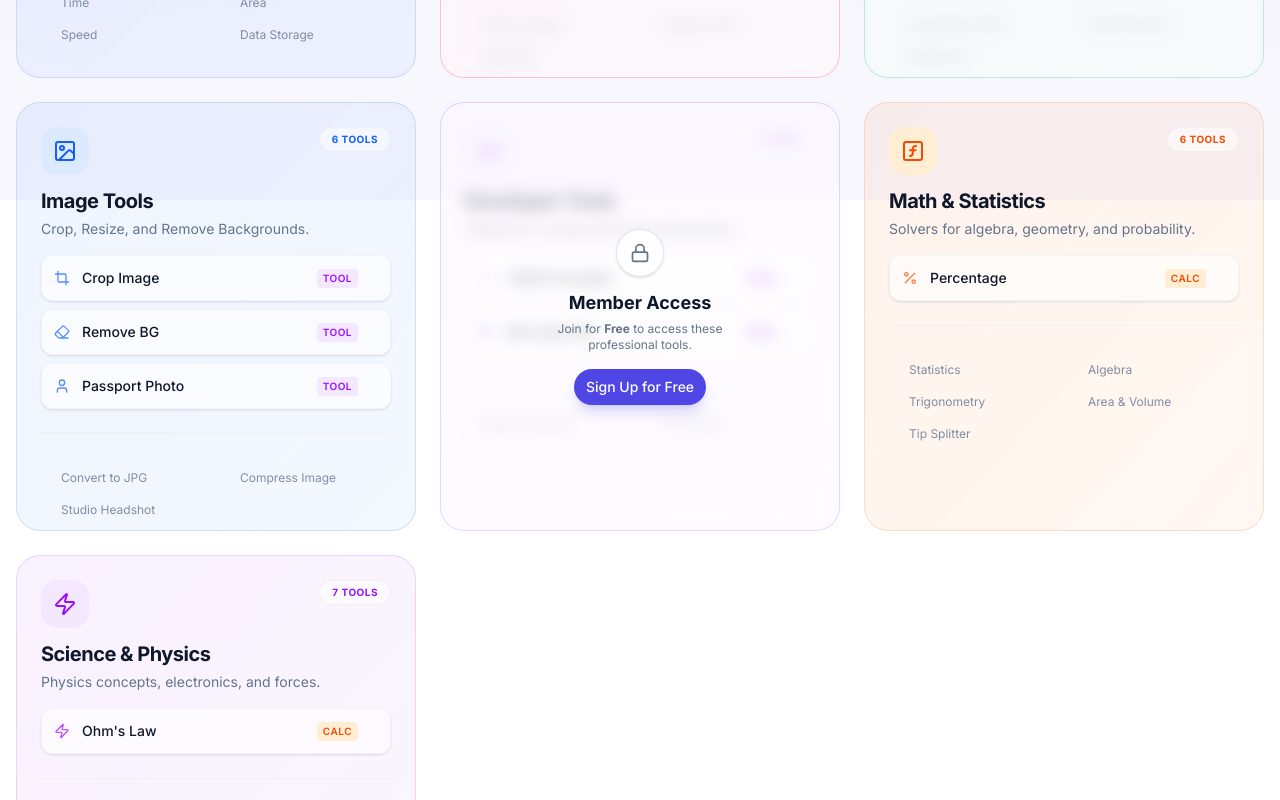
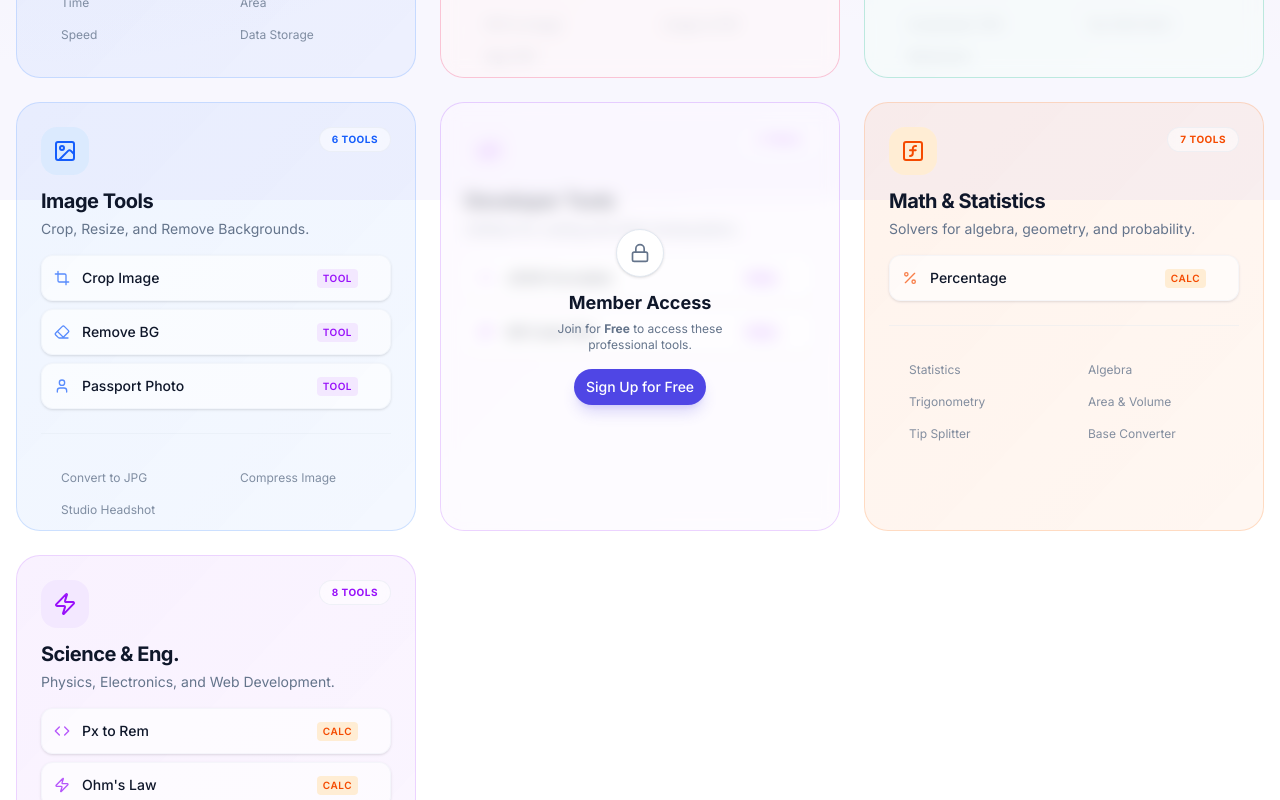
Before and after one commit to TanmayKnight/converter, a Next.js app: page / in a window 1280 px wide. Shown: the part 600-1400 px from the top of the page. Built offline with nearby package versions, Linux system fonts and the light colour scheme; no server answers.

Commit message:
Fix duplication in Developer Tools

```diff
--- a/src/app/page.tsx
+++ b/src/app/page.tsx
@@ -193,8 +193,6 @@ export default async function Home() {
             items={[
               { title: "JSON Formatter", href: "/tools/dev/json-formatter", icon: <Braces />, featured: true, type: 'tool' },
               { title: "QR Code Gen", href: "/tools/dev/qr-code", icon: <QrCode />, featured: true, type: 'tool' },
-              { title: "Base Converter", href: "/calculators/math/base", icon: <Binary />, type: 'tool' },
-              { title: "Px to Rem", href: "/calculators/technology/px-to-rem", icon: <Code />, type: 'calculator' },
             ]}
           />
 
@@ -211,16 +209,18 @@ export default async function Home() {
               { title: "Trigonometry", href: "/calculators/math/trigonometry", icon: <Triangle />, type: 'calculator' },
               { title: "Area & Volume", href: "/calculators/geometry/area", icon: <BoxSelect />, type: 'calculator' },
               { title: "Tip Splitter", href: "/calculators/math/tip", icon: <Banknote />, type: 'calculator' },
+              { title: "Base Converter", href: "/calculators/math/base", icon: <Binary />, type: 'tool' },
             ]}
           />
 
-          {/* 7. Science & Physics (Purple) - Niche */}
+          {/* 7. Science & Engineering (Purple) - Niche */}
           <BentoCard
-            title="Science & Physics"
-            description="Physics concepts, electronics, and forces."
+            title="Science & Eng."
+            description="Physics, Electronics, and Web Development."
             icon={<Zap />}
             colorTheme="purple"
             items={[
+              { title: "Px to Rem", href: "/calculators/technology/px-to-rem", icon: <Code />, featured: true, type: 'calculator' },
               { title: "Ohm's Law", href: "/calculators/physics/ohms-law", icon: <Zap />, featured: true, type: 'calculator' },
               getUnitItem('pressure'),
               getUnitItem('power'),
--- a/src/app/tools/dev/layout.tsx
+++ b/src/app/tools/dev/layout.tsx
@@ -47,10 +47,6 @@ export default function DevToolsLayout({
                                         <span>QR Code Gen</span>
                                         <ArrowLeft className="h-3 w-3 rotate-180 opacity-0 group-hover:opacity-100 transition-opacity" />
                                     </Link>
-                                    <Link href="/calculators/math/base" className="text-sm text-muted-foreground hover:text-primary transition-colors flex items-center justify-between group">
-                                        <span>Base Converter</span>
-                                        <ArrowLeft className="h-3 w-3 rotate-180 opacity-0 group-hover:opacity-100 transition-opacity" />
-                                    </Link>
                                     <div className="h-px bg-border/50 my-1" />
                                     <p className="text-[10px] text-muted-foreground text-center">
                                         🔒 All tools run locally in browser.
--- a/src/components/dev-tools/DevToolsNav.tsx
+++ b/src/components/dev-tools/DevToolsNav.tsx
@@ -11,8 +11,6 @@ export function DevToolsNav() {
     const links = [
         { href: '/tools/dev/json-formatter', label: 'JSON Formatter' },
         { href: '/tools/dev/qr-code', label: 'QR Code Gen' },
-        { href: '/calculators/math/base', label: 'Base Converter' },
-        { href: '/calculators/technology/px-to-rem', label: 'Px to Rem' },
     ];
 
     return (
```
